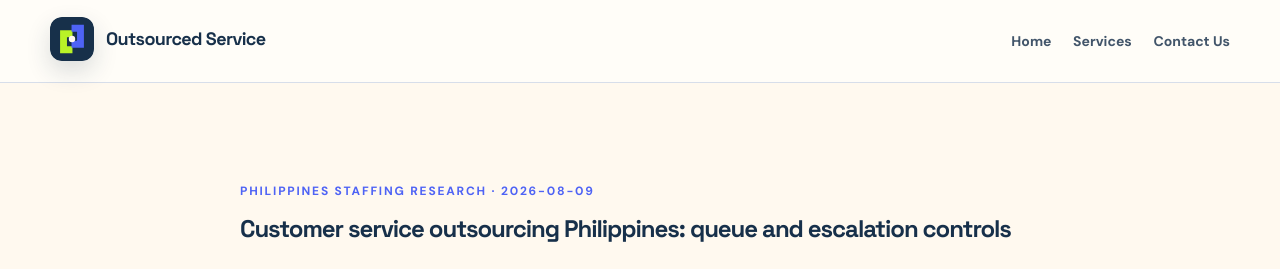
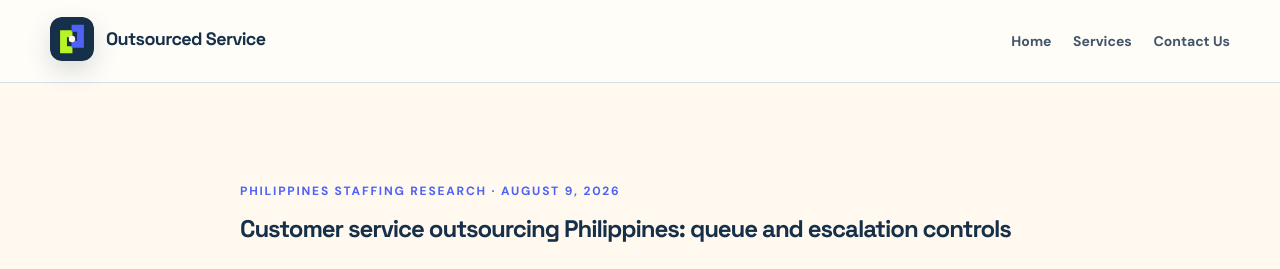
Before and after one commit to coolifystealthagents/outsourcedservice, a Next.js app: page /research/customer-service-outsourcing-philippines-queue-escalation-research in a window 1280 px wide. Shown: the top 269 px of the page. Built offline with nearby package versions, Linux system fonts and the light colour scheme.

Commit message:
fix: repair August 12 publication rendering

```diff
--- a/app/blog/blog-listing.tsx
+++ b/app/blog/blog-listing.tsx
@@ -17,7 +17,7 @@ export function BlogListing({ page = 1 }: { page?: number }) {
   const total = Math.max(1, Math.ceil(posts.length / PAGE_SIZE));
   if (page < 1 || page > total) notFound();
   const visible = posts.slice((page - 1) * PAGE_SIZE, page * PAGE_SIZE);
-  return <><Header/><main className="fleet-main"><section className="fleet-hero"><div className="container"><p className="eyebrow">Blog</p><h1>Practical guides for Philippines-based staffing</h1><p className="lead">Browse role-planning, onboarding, access, and operating guides for teams working with specialists in the Philippines.</p></div></section><section className="section"><div className="container"><div className="fleet-card-grid">{visible.map((p) => <a className="fleet-card" href={`/blog/${p.slug}`} key={p.slug}><h2>{p.title}</h2><p>{p.excerpt}</p><b>{p.minutes} min read</b></a>)}</div><nav className="pagination" aria-label="Blog pages">{Array.from({ length: total }, (_, i) => i + 1).map((n) => <a className={n === page ? 'active' : ''} aria-current={n === page ? 'page' : undefined} href={n === 1 ? '/blog' : `/blog/page/${n}`} key={n}>{n}</a>)}</nav></div></section><FeaturedComparison/></main><Footer/></>;
+  return <><Header/><main className="fleet-main"><section className="fleet-hero"><div className="container"><p className="eyebrow">Blog</p><h1>Practical guides for Philippines-based staffing</h1><p className="lead">Browse role-planning, onboarding, access, and operating guides for teams working with specialists in the Philippines.</p></div></section><section className="section"><div className="container"><div className="fleet-card-grid">{visible.map((p) => <a className="fleet-card" href={`/blog/${p.slug}`} key={p.slug}><h2>{p.title}</h2><p>{p.excerpt}</p><b>{p.minutes} min read</b></a>)}</div><nav className="pagination" aria-label="Blog pages">{Array.from({ length: total }, (_, i) => i + 1).map((n) => <a className={n === page ? 'active' : ''} aria-current={n === page ? 'page' : undefined} href={n === 1 ? '/blog' : `/blog/page/${n}`} key={n}>{n}</a>)}</nav></div></section>{page === 2 && <FeaturedComparison />}</main><Footer/></>;
 }
 
 export { PAGE_SIZE };
--- a/app/research/[slug]/page.tsx
+++ b/app/research/[slug]/page.tsx
@@ -1,6 +1,9 @@
 import {notFound} from 'next/navigation';
 import {Header,Footer,JsonLd} from '../../components';
 import {researchPosts} from '../../fleet-content';
+
+const publicationDateFormatter=new Intl.DateTimeFormat('en-US',{year:'numeric',month:'long',day:'numeric',timeZone:'UTC'});
+const formatPublicationDate=(value:string)=>publicationDateFormatter.format(new Date(`${value}T00:00:00Z`));
 
 export function generateStaticParams(){return researchPosts.map(p=>({slug:p.slug}))}
 export async function generateMetadata({params}:{params:Promise<{slug:string}>}){
@@ -10,5 +13,5 @@ export async function generateMetadata({params}:{params:Promise<{slug:string}>})
 export default async function ResearchArticle({params}:{params:Promise<{slug:string}>}){
   const {slug}=await params; const post=researchPosts.find(p=>p.slug===slug); if(!post)notFound();
   const url=`https://outsourcedservice.com/research/${post.slug}`;
-  return <><Header/><main className="fleet-main"><JsonLd data={{'@context':'https://schema.org','@type':'Article','@id':`${url}#article`,headline:post.title,description:post.excerpt,datePublished:post.published,dateModified:post.published,mainEntityOfPage:url,image:`https://outsourcedservice.com${post.thumbnail}`,citation:post.sources.map(source=>source.url)}}/><article className="section article-shell"><p className="eyebrow">Philippines staffing research · {post.published}</p><h1>{post.title}</h1><p className="lead">{post.excerpt}</p><p><strong>Headline metric:</strong> {post.headlineStat}</p>{post.body.map((x,i)=><p key={i}>{x}</p>)}<h2>Key stats and source notes</h2><p>{post.methodology}</p><ol>{post.sources.map((source,i)=><li key={source.url}><a href={source.url} rel="noreferrer">{i+1}. {source.label}</a></li>)}</ol><h2>FAQs</h2>{post.faq.map(item=><section key={item.question}><h3>{item.question}</h3><p>{item.answer}</p></section>)}<h2>Related Research</h2><div className="fleet-card-grid">{post.related.map(related=>{const item=researchPosts.find(candidate=>candidate.slug===related);return item?<a className="fleet-card" href={`/research/${item.slug}`} key={item.slug}><h3>{item.title}</h3><p>{item.excerpt}</p></a>:null})}</div></article></main><Footer/></>
+  return <><Header/><main className="fleet-main"><JsonLd data={{'@context':'https://schema.org','@type':'Article','@id':`${url}#article`,headline:post.title,description:post.excerpt,datePublished:post.published,dateModified:post.published,mainEntityOfPage:url,image:`https://outsourcedservice.com${post.thumbnail}`,citation:post.sources.map(source=>source.url)}}/><article className="section article-shell"><p className="eyebrow">Philippines staffing research · <time dateTime={post.published}>{formatPublicationDate(post.published)}</time></p><h1>{post.title}</h1><p className="lead">{post.excerpt}</p><p><strong>Headline metric:</strong> {post.headlineStat}</p>{post.body.map((x,i)=><p key={i}>{x}</p>)}<h2>Key stats and source notes</h2><p>{post.methodology}</p><ol>{post.sources.map((source,i)=><li key={source.url}><a href={source.url} rel="noreferrer">{i+1}. {source.label}</a></li>)}</ol><h2>FAQs</h2>{post.faq.map(item=><section key={item.question}><h3>{item.question}</h3><p>{item.answer}</p></section>)}<h2>Related Research</h2><div className="fleet-card-grid">{post.related.map(related=>{const item=researchPosts.find(candidate=>candidate.slug===related);return item?<a className="fleet-card" href={`/research/${item.slug}`} key={item.slug}><h3>{item.title}</h3><p>{item.excerpt}</p></a>:null})}</div></article></main><Footer/></>
 }
```
Also changed, not shown: app/blog/generated-article.tsx (+6 -1 lines).
